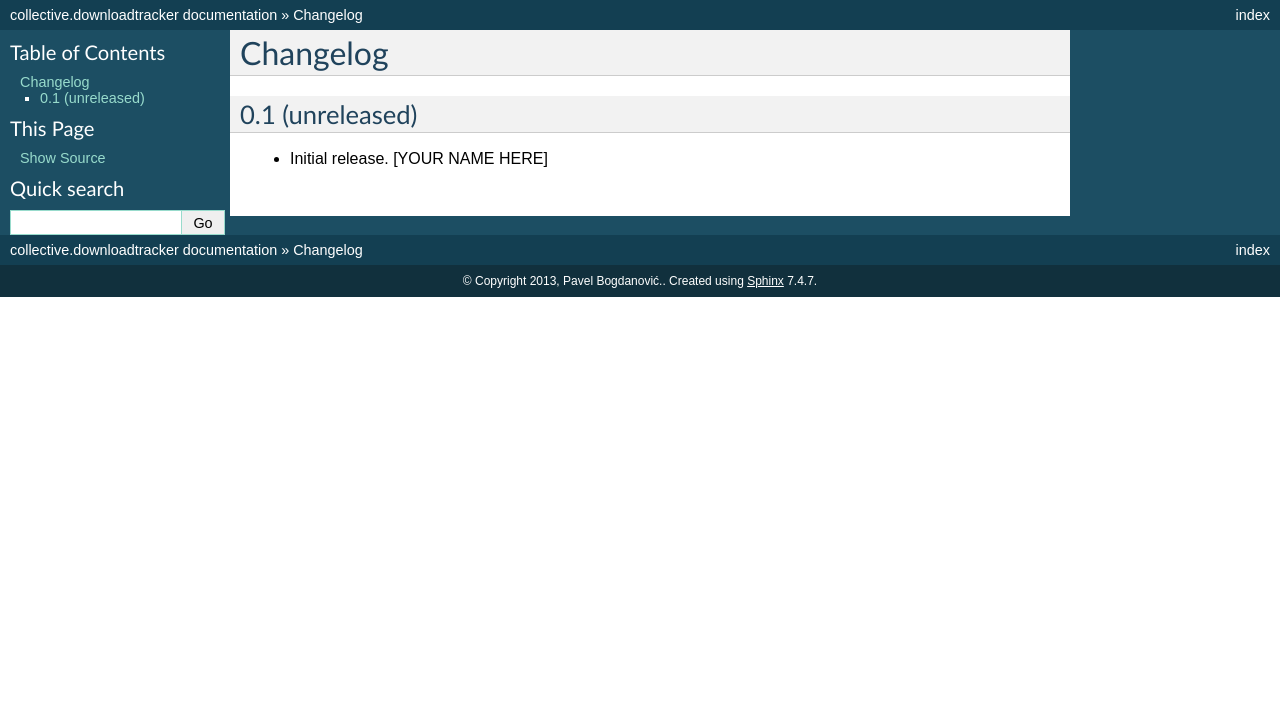
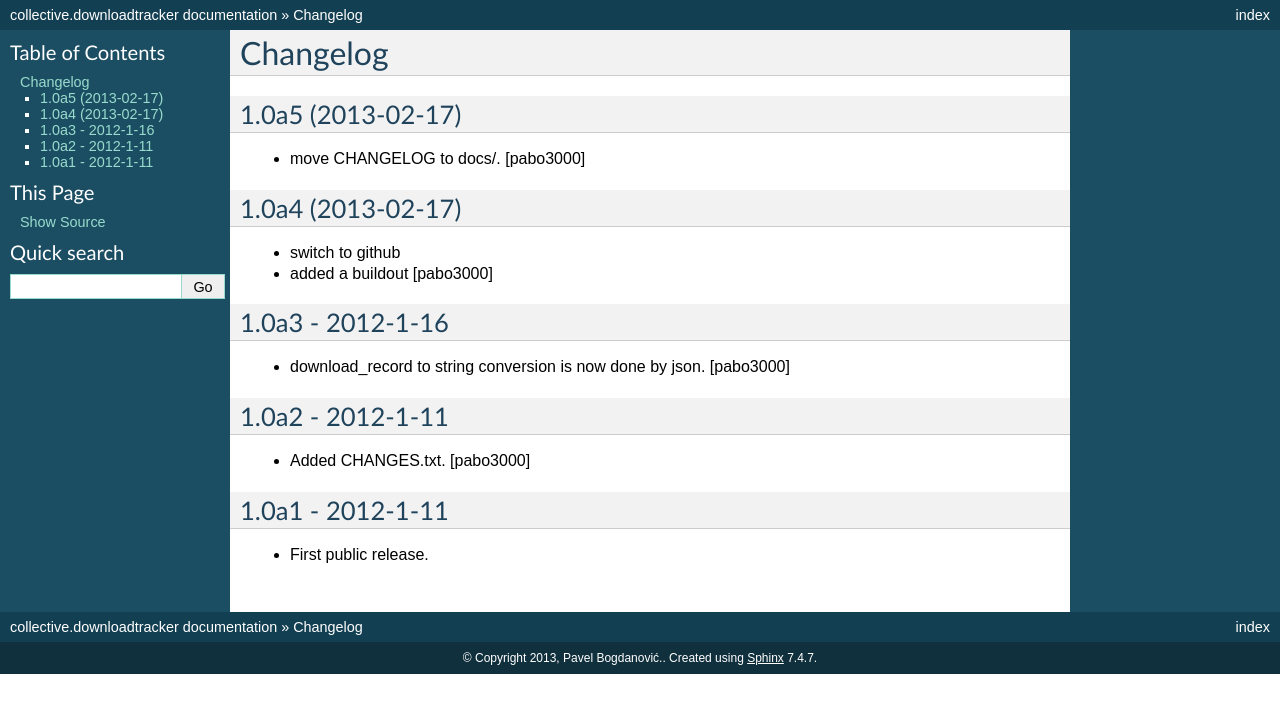
Before and after one commit to pabo3000/collective.downloadtracker, a Sphinx documentation site: the page built from docs/CHANGELOG.rst, in a window 1280 px wide. Shown: the top 713 px of the page. Built offline with Sphinx 7.4.7, drawn with Linux system fonts in a browser that asks for light colours.

Commit message:
move CHANGELOG to docs/.

```diff
--- a/docs/CHANGELOG.rst
+++ b/docs/CHANGELOG.rst
@@ -2,8 +2,32 @@ Changelog
 =========
 
 
-0.1 (unreleased)
-----------------
+1.0a5 (2013-02-17)
+------------------
 
-- Initial release.
-  [YOUR NAME HERE]
+* move CHANGELOG to docs/.
+  [pabo3000]
+
+1.0a4 (2013-02-17)
+------------------
+
+* switch to github
+* added a buildout
+  [pabo3000]
+
+1.0a3 - 2012-1-16
+-----------------
+
+* download_record to string conversion is now done by json.
+  [pabo3000]
+
+1.0a2 - 2012-1-11
+-----------------
+
+* Added CHANGES.txt.
+  [pabo3000]
+
+1.0a1 - 2012-1-11
+-----------------
+
+* First public release.
```
Also changed, not shown: CHANGELOG.rst (deleted, +0 -27 lines).
